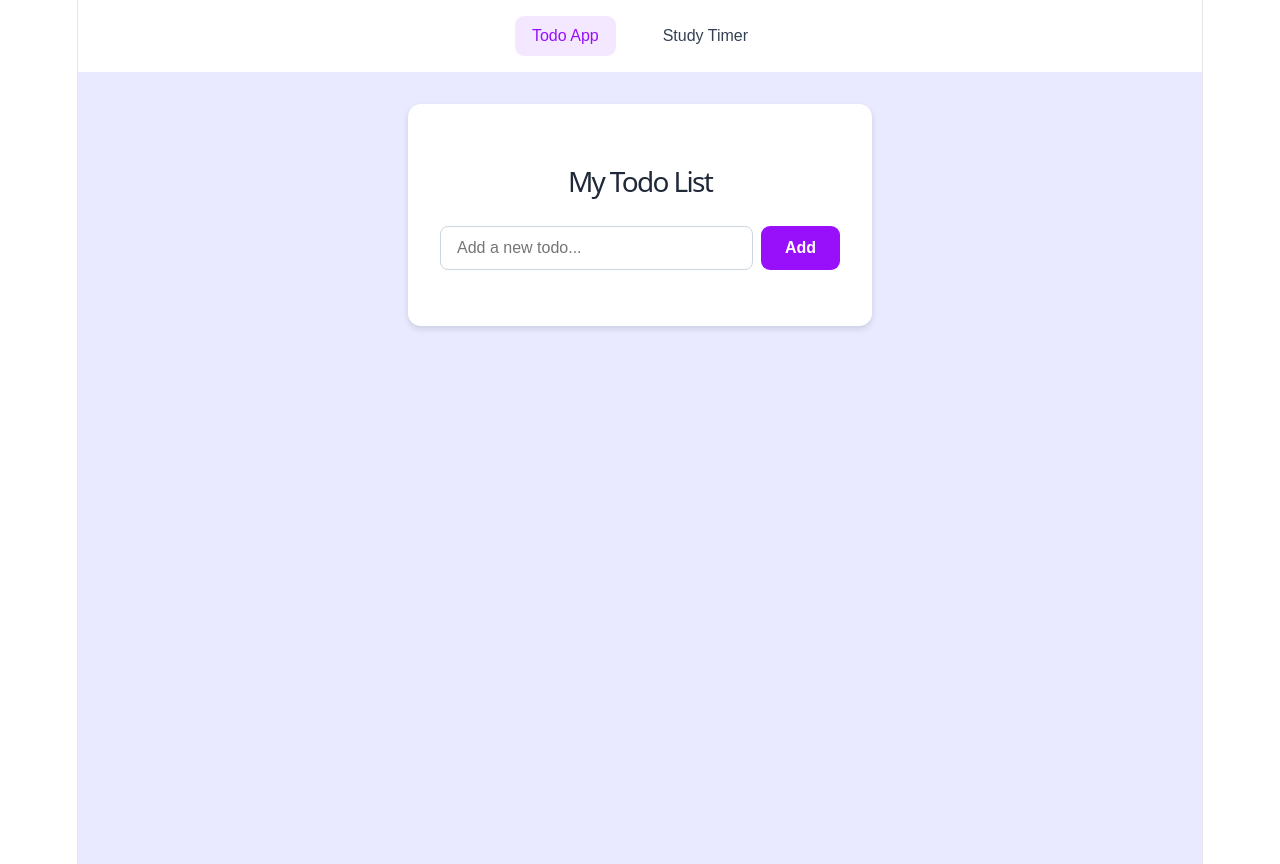
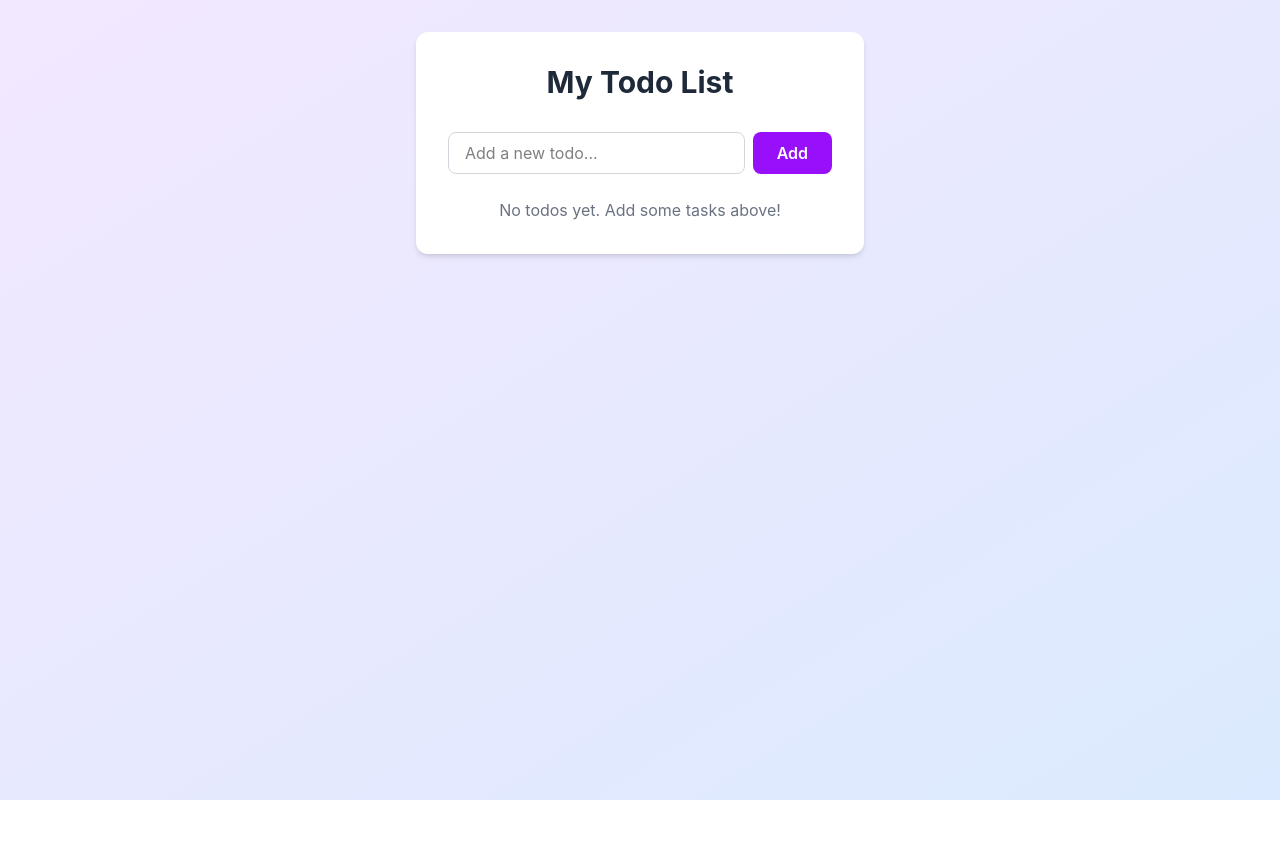
Before and after one commit to mohamed-zaa/my-react-app, a React (Vite) app: page / in a window 1280 px wide. After the commit the page ends 800 px from the top, so only its background shows below. Built offline with nearby package versions, Linux system fonts and the light colour scheme.

Commit message:
Add Todo App with Tailwind CSS

```diff
--- a/package.json
+++ b/package.json
@@ -10,8 +10,10 @@
     "preview": "vite preview"
   },
   "dependencies": {
+    "@tailwindcss/vite": "^4.3.3",
     "react": "^19.2.8",
-    "react-dom": "^19.2.8"
+    "react-dom": "^19.2.8",
+    "tailwindcss": "^4.3.3"
   },
   "devDependencies": {
     "@types/react": "^19.2.18",
--- a/src/App.jsx
+++ b/src/App.jsx
@@ -1,19 +1,107 @@
-import TodoApp from './TodoApp';
-import styles from './App.module.css';
+// import TodoApp from './TodoApp';
+// import styles from './App.module.css';
 
-const App = () => {
+// const App = () => {
+//   return (
+//     <div className={styles.app}>
+//       <nav className={styles.navbar}>
+//         <button className={styles.active}>Todo App</button>
+//         <button className={styles.navButton}>Study Timer</button>
+//       </nav>
+
+//       <main className={styles.main}>
+//         <TodoApp />
+//       </main>
+//     </div>
+//   );
+// };
+
+// export default App;
+
+
+import { useState } from 'react';
+
+function App() {
+  const [todos, setTodos] = useState([]);
+  const [inputValue, setInputValue] = useState('');
+
+  const handleSubmit = (e) => {
+    e.preventDefault();
+    if (!inputValue.trim()) return;
+    setTodos([...todos, { id: Date.now(), text: inputValue, completed: false }]);
+    setInputValue('');
+  };
+
+  const toggleTodo = (id) => {
+    setTodos(todos.map(todo =>
+      todo.id === id ? { ...todo, completed: !todo.completed } : todo
+    ));
+  };
+
+  const deleteTodo = (id) => {
+    setTodos(todos.filter(todo => todo.id !== id));
+  };
+
   return (
-    <div className={styles.app}>
-      <nav className={styles.navbar}>
-        <button className={styles.active}>Todo App</button>
-        <button className={styles.navButton}>Study Timer</button>
-      </nav>
+    <div className="min-h-screen bg-gradient-to-br from-purple-100 to-blue-100 py-8 px-4">
+      <div className="max-w-md mx-auto bg-white rounded-xl shadow-md overflow-hidden">
+        <div className="p-8">
+          <h1 className="text-3xl font-bold text-center mb-8 text-gray-800">
+            My Todo List
+          </h1>
 
-      <main className={styles.main}>
-        <TodoApp />
-      </main>
+          <form onSubmit={handleSubmit} className="mb-6">
+            <div className="flex gap-2">
+              <input
+                type="text"
+                value={inputValue}
+                onChange={(e) => setInputValue(e.target.value)}
+                placeholder="Add a new todo..."
+                className="flex-1 px-4 py-2 border border-gray-300 rounded-lg focus:outline-none focus:ring-2 focus:ring-purple-500 focus:border-transparent"
+              />
+              <button
+                type="submit"
+                className="px-6 py-2 bg-purple-600 text-white font-semibold rounded-lg hover:bg-purple-700 focus:outline-none focus:ring-2 focus:ring-purple-500 focus:ring-offset-2 transition-colors"
+              >
+                Add
+              </button>
+            </div>
+          </form>
+
+          <div className="space-y-3">
+            {todos.map(todo => (
+              <div
+                key={todo.id}
+                className="flex items-center gap-3 p-3 bg-gray-50 rounded-lg hover:bg-gray-100 transition-colors group"
+              >
+                <input
+                  type="checkbox"
+                  checked={todo.completed}
+                  onChange={() => toggleTodo(todo.id)}
+                  className="h-5 w-5 rounded border-gray-300 text-purple-600 focus:ring-purple-500"
+                />
+                <span className={`flex-1 ${todo.completed ? 'text-gray-400 line-through' : 'text-gray-700'}`}>
+                  {todo.text}
+                </span>
+                <button
+                  onClick={() => deleteTodo(todo.id)}
+                  className="opacity-0 group-hover:opacity-100 px-2 py-1 text-red-600 hover:text-red-700 focus:outline-none transition-opacity"
+                >
+                  Delete
+                </button>
+              </div>
+            ))}
+          </div>
+
+          {todos.length === 0 && (
+            <p className="text-center text-gray-500 mt-6">
+              No todos yet. Add some tasks above!
+            </p>
+          )}
+        </div>
+      </div>
     </div>
   );
-};
+}
 
 export default App;
--- a/src/index.css
+++ b/src/index.css
@@ -1,111 +1 @@
-:root {
-  --text: #6b6375;
-  --text-h: #08060d;
-  --bg: #fff;
-  --border: #e5e4e7;
-  --code-bg: #f4f3ec;
-  --accent: #aa3bff;
-  --accent-bg: rgba(170, 59, 255, 0.1);
-  --accent-border: rgba(170, 59, 255, 0.5);
-  --social-bg: rgba(244, 243, 236, 0.5);
-  --shadow:
-    rgba(0, 0, 0, 0.1) 0 10px 15px -3px, rgba(0, 0, 0, 0.05) 0 4px 6px -2px;
-
-  --sans: system-ui, 'Segoe UI', Roboto, sans-serif;
-  --heading: system-ui, 'Segoe UI', Roboto, sans-serif;
-  --mono: ui-monospace, Consolas, monospace;
-
-  font: 18px/145% var(--sans);
-  letter-spacing: 0.18px;
-  color-scheme: light dark;
-  color: var(--text);
-  background: var(--bg);
-  font-synthesis: none;
-  text-rendering: optimizeLegibility;
-  -webkit-font-smoothing: antialiased;
-  -moz-osx-font-smoothing: grayscale;
-
-  @media (max-width: 1024px) {
-    font-size: 16px;
-  }
-}
-
-@media (prefers-color-scheme: dark) {
-  :root {
-    --text: #9ca3af;
-    --text-h: #f3f4f6;
-    --bg: #16171d;
-    --border: #2e303a;
-    --code-bg: #1f2028;
-    --accent: #c084fc;
-    --accent-bg: rgba(192, 132, 252, 0.15);
-    --accent-border: rgba(192, 132, 252, 0.5);
-    --social-bg: rgba(47, 48, 58, 0.5);
-    --shadow:
-      rgba(0, 0, 0, 0.4) 0 10px 15px -3px, rgba(0, 0, 0, 0.25) 0 4px 6px -2px;
-  }
-
-  #social .button-icon {
-    filter: invert(1) brightness(2);
-  }
-}
-
-body {
-  margin: 0;
-}
-
-#root {
-  width: 1126px;
-  max-width: 100%;
-  margin: 0 auto;
-  text-align: center;
-  border-inline: 1px solid var(--border);
-  min-height: 100svh;
-  display: flex;
-  flex-direction: column;
-  box-sizing: border-box;
-}
-
-h1,
-h2 {
-  font-family: var(--heading);
-  font-weight: 500;
-  color: var(--text-h);
-}
-
-h1 {
-  font-size: 56px;
-  letter-spacing: -1.68px;
-  margin: 32px 0;
-  @media (max-width: 1024px) {
-    font-size: 36px;
-    margin: 20px 0;
-  }
-}
-h2 {
-  font-size: 24px;
-  line-height: 118%;
-  letter-spacing: -0.24px;
-  margin: 0 0 8px;
-  @media (max-width: 1024px) {
-    font-size: 20px;
-  }
-}
-p {
-  margin: 0;
-}
-
-code,
-.counter {
-  font-family: var(--mono);
-  display: inline-flex;
-  border-radius: 4px;
-  color: var(--text-h);
-}
-
-code {
-  font-size: 15px;
-  line-height: 135%;
-  padding: 4px 8px;
-  background: var(--code-bg);
-}
+@import "tailwindcss";
--- a/vite.config.js
+++ b/vite.config.js
@@ -1,7 +1,8 @@
 import react from '@vitejs/plugin-react'
 import { defineConfig } from 'vite'
+import tailwindcss from '@tailwindcss/vite'
 
 // https://vite.dev/config/
 export default defineConfig({
-  plugins: [react()],
+  plugins: [react(), tailwindcss(),],
 })
```
Also changed, not shown: 1 other file (tests, documents, lock files or other folders).
